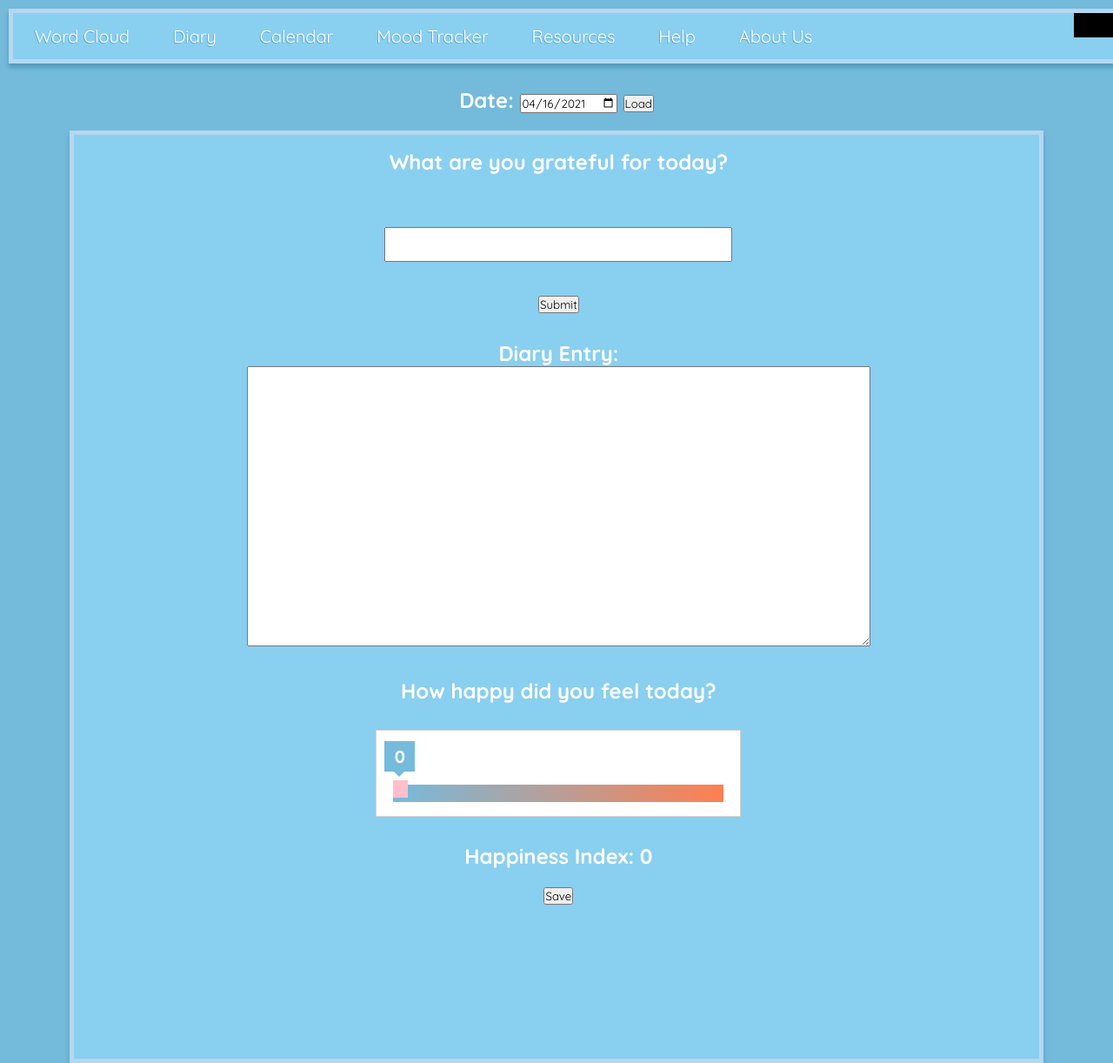
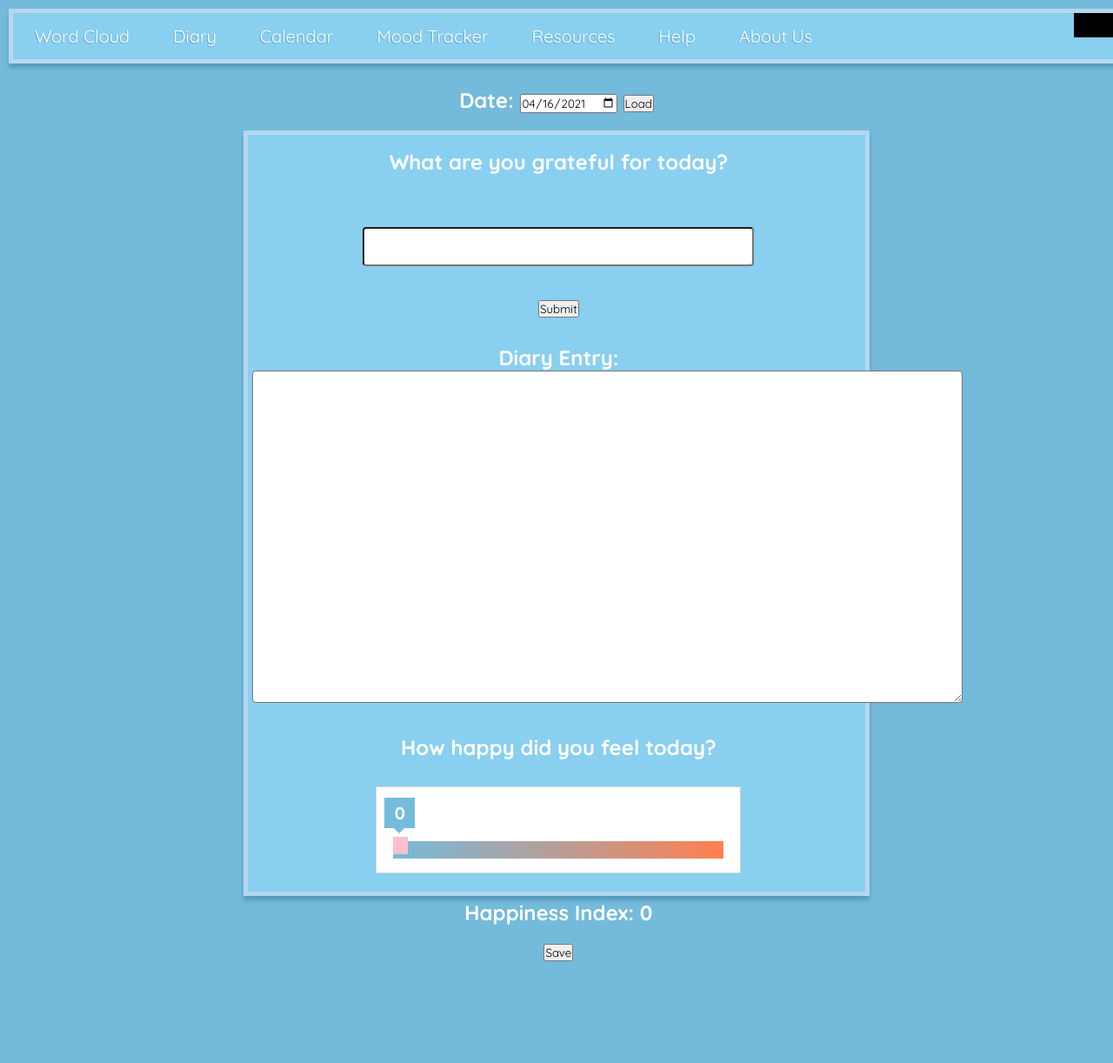
Before and after one commit to tonylay7/cloudu, a PHP site: page /Diary.php in a window 1280 px wide. Shown: the whole page at 87% size. After the commit the page ends 1105 px from the top, so only its background shows below. Run offline with PHP 8.4, Linux system fonts and the light colour scheme; the visitor is signed in with stand-in values (Sample User, id 1); data that the repository does not hold is empty.

Commit message:
diary styling

```diff
--- a/WebPages/Diary.php
+++ b/WebPages/Diary.php
@@ -58,6 +58,19 @@ if(!$conn){
               font-size: 30px;
               color: white;
             }
+
+            textarea{
+              font-size: 15px;
+            border-radius: 4px;
+              box-sizing: border-box;
+            }
+
+            input[type=text]{
+              font-size: 15px;
+              border-radius: 4px;
+              box-sizing: border-box;
+            }
+
             .lineDiv {
                 position: relative;
                 height: 20px;
@@ -138,8 +151,8 @@ if(!$conn){
             background-color: rgb(137, 207, 240);
             box-shadow: 0px 5px 5px #549abb;
             border: 5px solid rgb(200, 220, 240, 0.7);
-            height: 67em;
-            width: 70em;
+            height: 55em;
+            width: 45em;
             padding-top: 1em;
             padding-left: 0.3em;
         }
@@ -274,7 +287,6 @@ if(!$conn){
             }
 
             var current_date = getCookie("current_date");
-            console.log(current_date);
             load(current_date);
 
             function load(loadDate){
```
